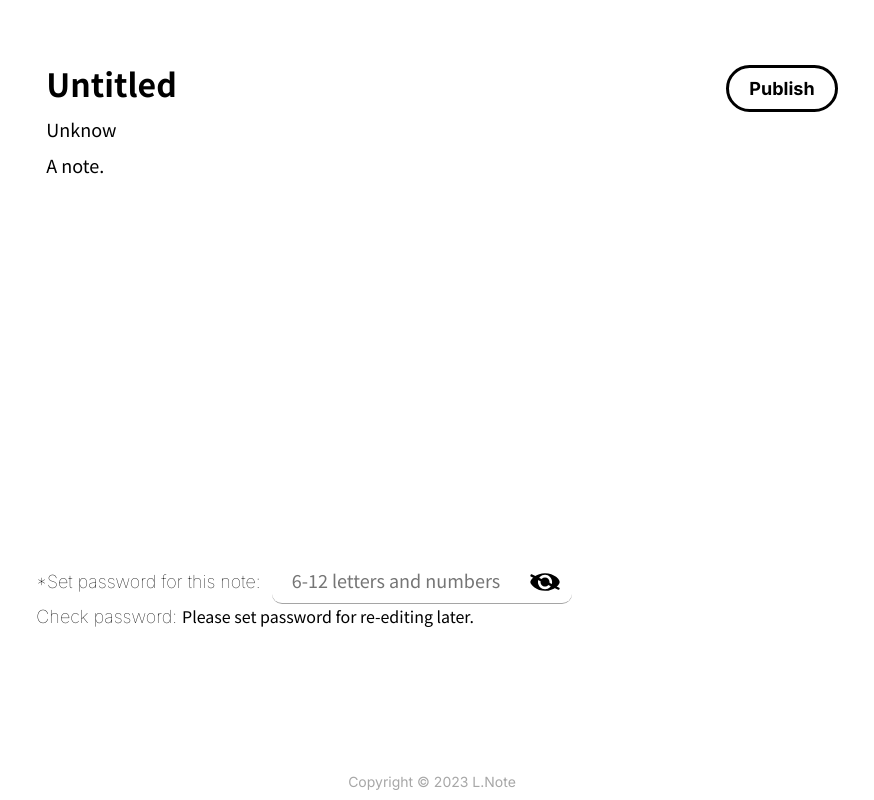
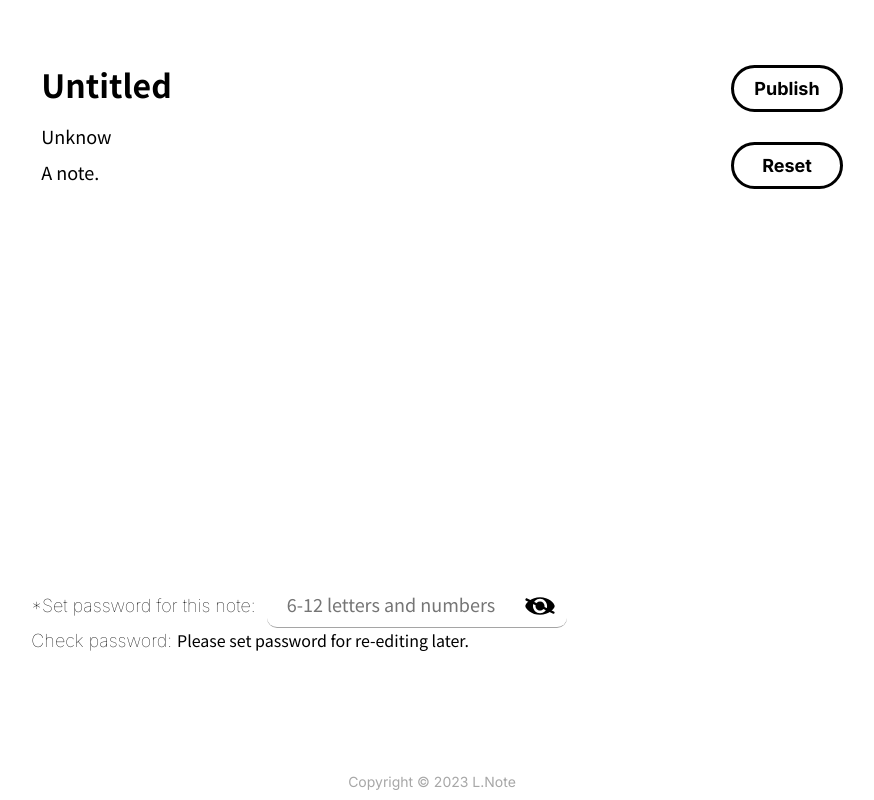
Before and after one commit to ginger-lemon/l-note, a React app: page / in a window 1280 px wide. Shown: the whole page, without its empty margins (208-1082 px from the left). Built offline with nearby package versions, Linux system fonts and the light colour scheme; no server answers.

Commit message:
TextArea growing automatically adjust some detail relater with the feature

```diff
--- a/src/components/edit-mode/Editor.js
+++ b/src/components/edit-mode/Editor.js
@@ -1,10 +1,9 @@
-import React, { useRef, useState } from "react";
+import React, { useEffect, useRef, useState } from "react";
 import { useNoteData } from "../../Hooks/NoteContext";
 import showPWDIcon from "../../img/show-PWD-icon.svg";
 import unshowPWDIcon from "../../img/unshow-PWD-icon.svg";
-import ReactMarkdown from "react-markdown";
 
-export default function Editor({ handleShowDeleteDialog, handleShowSetPasswordDialog, handlePublish }) {
+export default function Editor({ handlePublish }) {
     const {
         noteTitle, setNoteTitle,
         noteAuthor, setNoteAuthor,
@@ -15,7 +14,30 @@ export default function Editor({ handleShowDeleteDialog, handleShowSetPasswordDi
 
     const [showPassword, setShowPassword] = useState(false);
     const [passwordMessage, setPasswordMessage] = useState("Please set password for re-editing later.");
+    const titleInputRef= useRef();
+    const authorInputRef = useRef();
+    const textsInputRef = useRef();
     const passwordInputRef = useRef();
+
+    // 處理 textArea 自動長高與縮短
+    useEffect(() => {
+        resizeTitleTextArea();
+    }, [noteTitle]);
+
+    useEffect(() => {
+        resizeTextsTextArea();
+    }, [noteTexts]);
+
+    function resizeTitleTextArea() {
+        titleInputRef.current.style.height = "auto";
+        titleInputRef.current.style.height = titleInputRef.current.scrollHeight + "px";
+    }
+
+    function resizeTextsTextArea() {
+        textsInputRef.current.style.height = "auto";
+        textsInputRef.current.style.height = textsInputRef.current.scrollHeight + "px";
+    }
+
 
     // ＝＝＝＝＝ 處理密碼設定問題 ＝＝＝＝＝
     function handleSetPassword() {
@@ -40,31 +62,41 @@ export default function Editor({ handleShowDeleteDialog, handleShowSetPasswordDi
         setShowPassword(!showPassword);
     }
 
+    // ＝＝＝＝＝ input 事件處理函數 ＝＝＝＝＝
+    function handleChangeTitle(e) {
+        setNoteTitle(e.target.value);
+    }
+
+    function handleChangeAuthor(e) {
+        setNoteAuthor(e.target.value);
+    }
+
+    function handleChangeTexts(e) {
+        setNoteTexts(e.target.value);
+    }
+
     return (
         <form
             id="editForm"
             onSubmit={handlePublish}
         >
-            <input
-                style={{ width:"700px" }}
-                text="text"
-                className="header"
+            <textarea
+                type="textarea"
+                className="title"
                 placeholder="Title"
-                onChange={(e) => {
-                    setNoteTitle(e.target.value);
-                }}
-                required
+                rows={1}
+                ref={titleInputRef}
                 defaultValue={noteTitle}
+                onChange={handleChangeTitle}
                 >
-            </input>
+            </textarea>
             <input
                 text="text"
                 className="author"
                 placeholder="Author"
-                onChange={(e) => {
-                    setNoteAuthor(e.target.value);
-                }}
+                ref={authorInputRef}
                 defaultValue={noteAuthor}
+                onChange={handleChangeAuthor}
             >
             </input>
             <textarea
@@ -72,10 +104,10 @@ export default function Editor({ handleShowDeleteDialog, handleShowSetPasswordDi
                 className="textarea"
                 type="textarea"
                 placeholder="Your content."
-                onChange={(e) => {
-                    setNoteTexts(e.target.value);
-                }}
+                rows={15}
+                ref={textsInputRef}
                 defaultValue={noteTexts}
+                onChange={handleChangeTexts}
             >
             </textarea>
             <div>
@@ -92,7 +124,6 @@ export default function Editor({ handleShowDeleteDialog, handleShowSetPasswordDi
                     ref={passwordInputRef}
                     placeholder="6-12 letters and numbers"
                     onChange={handleSetPassword}
-
                 >
                 </input>
                 <img
--- a/src/components/note-mode/Note.js
+++ b/src/components/note-mode/Note.js
@@ -8,7 +8,7 @@ export default function Note() {
 
     return(
         <>
-            <h1 className="header">{noteTitle}</h1>
+            <h1 className="title">{noteTitle}</h1>
             <p className="author">{noteAuthor + " ・ " + noteDate}</p>
             <ReactMarkdown
                 className="custom-markdown"
--- a/src/pages/Editmode.js
+++ b/src/pages/Editmode.js
@@ -170,6 +170,12 @@ export default function EditMode() {
                     btnName="Publish"
                     onClick={handlePublish}
                 />
+                <Button
+                    type="submit"
+                    form="noteForm"
+                    btnName="Reset"
+                    onClick={clearLoccalStorage}
+                />
                 { noteTimeStamp !== 11111 ? (
                     <Button
                         type="submit"
--- a/src/styles/Styled-Article.js
+++ b/src/styles/Styled-Article.js
@@ -2,17 +2,10 @@ import styled from "styled-components";
 
 export const StyledArticle = styled.article`
     width: 700px;
-    height: 70vh;
+    /* height: 70vh; */
 
     @media (max-width: 850px) {
         width: 100%;
-    }
-
-    header {
-        font-family: "Noto Sans TC";
-        font-size: 32px;
-        font-weight: 700;
-        padding: 0 20px 10px 20px;
     }
 
     input {
@@ -21,24 +14,23 @@ export const StyledArticle = styled.article`
         border: none;
         outline: none;
         font-size: 18px;
+        resize: none;
 
         /* input 內的字 */
         font-family:  "Noto Sans TC";
-        /* font-weight: 400; */
     }
 
     textarea {
         width: 700px;
-        /* height: auto; */
-        min-height: 50vh;
         border: none;
+        outline: none;
         resize: none;
-        margin-bottom: 10px;
-        outline: none;
+        overflow-y: hidden;
 
-        /* textarea 的文字（暫定） */
+        /* textarea 的文字 */
         font-family: inherit;
         font-size: 18px;
+        line-height: 1.5;
         padding: 0 20px 10px;
         font-weight: 400;
 
@@ -47,23 +39,31 @@ export const StyledArticle = styled.article`
         }
     }
 
-    /* 以下適用 Note */
-    .header {
-        width: inherit;
+    /* ＝＝＝＝＝ 以下適用 Note ＝＝＝＝＝ */
+    /* .header 為 note/edit 共用 */
+    .title {
+        width: 700px;
         font-size: 32px;
         font-weight: 700;
         padding: 0 20px 10px 20px;
+
+        @media (max-width: 850px) {
+            width: 100%;
+        }
     }
 
     .author {
         font-size: 18px;
         width: 100%;
         padding: 0 20px 10px 20px;
+
+        @media (max-width: 850px) {
+            width: 100%;
+        }
     }
 
-
-
     div {
+        margin: 12px 0 24px;
 
         label {
             /* margin: 5px 0; */
@@ -85,5 +85,9 @@ export const StyledArticle = styled.article`
             border-bottom: 1px solid #A5A5A5;
             border-radius: 10px;
         }
+
+        @media (max-width: 850px) {
+            width: 100%;
+        }
     }
 `;
--- a/src/styles/Styled-Main-Aside.js
+++ b/src/styles/Styled-Main-Aside.js
@@ -6,17 +6,18 @@ export const StyledMainContainer = styled.main`
     flex-wrap: wrap;
     justify-content: center;
     align-items: flex-start;
+    gap: 10px;
 
     @media (max-width: 850px) {
         margin: 60px 20px 30px;
-        gap: 30px;
+        gap: 15px;
         justify-content: left;
     }
 `;
 
 
 export const StyledAsideContainer = styled.aside`
-    margin-top: 5px;
+    margin: 5px 0 10px;
     gap: 30px;
     display: flex;
     flex-direction: column;
```
